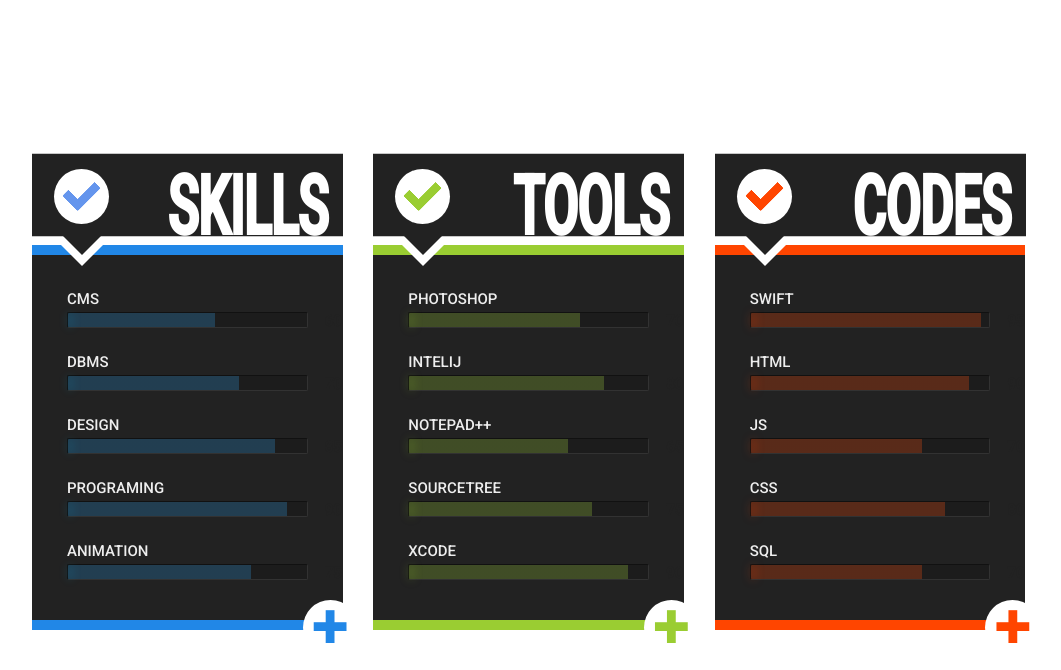
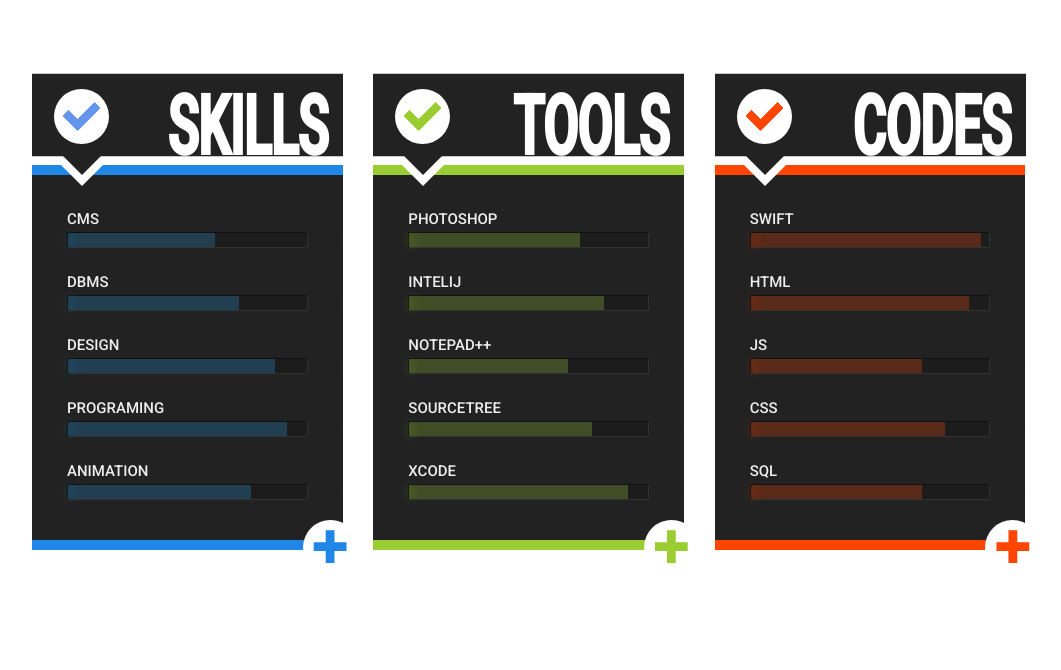
Before and after one commit to Sorry4Nothing/M152, a plain HTML site: page web/inc/skill/skill.html in a window 1280 px wide. Shown: the whole page, without its empty margins (96-1157 px from the left). Drawn offline with Linux system fonts and the light colour scheme.

Commit message:
added skills page

```diff
--- a/web/inc/skill/skill.css
+++ b/web/inc/skill/skill.css
@@ -12,11 +12,6 @@
 body {
     margin: 0;
     padding: 0;
-    width: 100vw;
-    height: 100vh;
-    display: flex;
-    align-items: center;
-    justify-content: center;
     font-family: "Roboto", sans-serif;
     font-size: 15px;
 }
@@ -31,9 +26,10 @@
     content: "";
 }
 
-.content {
-    width: 80vw;
-    height: 80vh;
+.content-skill {
+    width: 80%;
+    margin-left: 10%;
+    height: 650px;
     background: #fff0;
 }
 
@@ -42,7 +38,7 @@
     top: 150px;
     position: relative;
     width: 100%;
-    align-items: flex-start;
+    align-items: center;
 }
 
 .profile-skills > div {
--- a/web/inc/skill/skill.html
+++ b/web/inc/skill/skill.html
@@ -2,10 +2,10 @@
 <html lang="en">
 <head>
     <meta charset="UTF-8">
-    <link rel="stylesheet" href="skill.css">
+    <link rel="stylesheet" href="/M152/web/inc/skill/skill.css">
 </head>
 <body>
-<div class="content">
+<div class="content-skill">
     <div class="profile-skills">
         <div>
             <input type="checkbox" id="sk1">
```
Also changed, not shown: web/index.html (+4 -1 lines).
